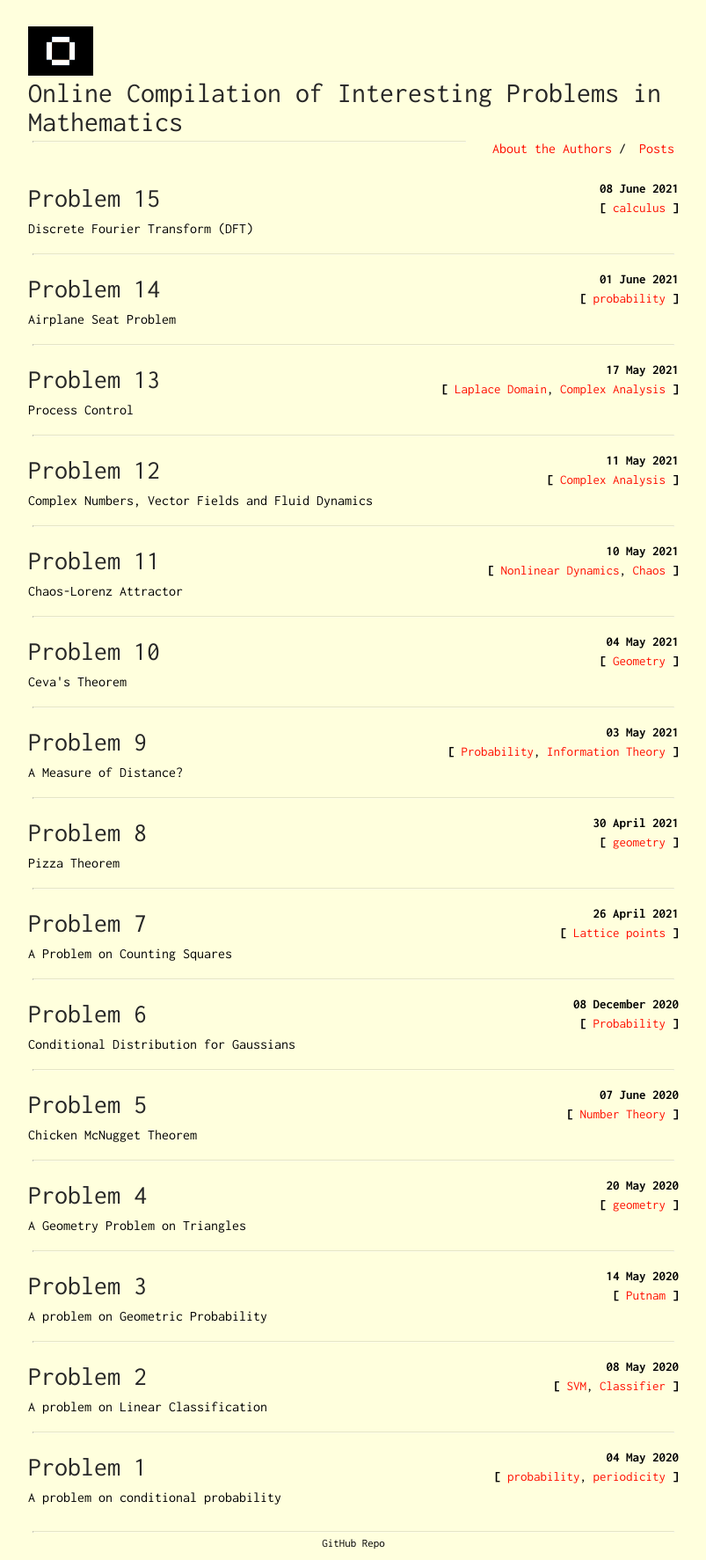
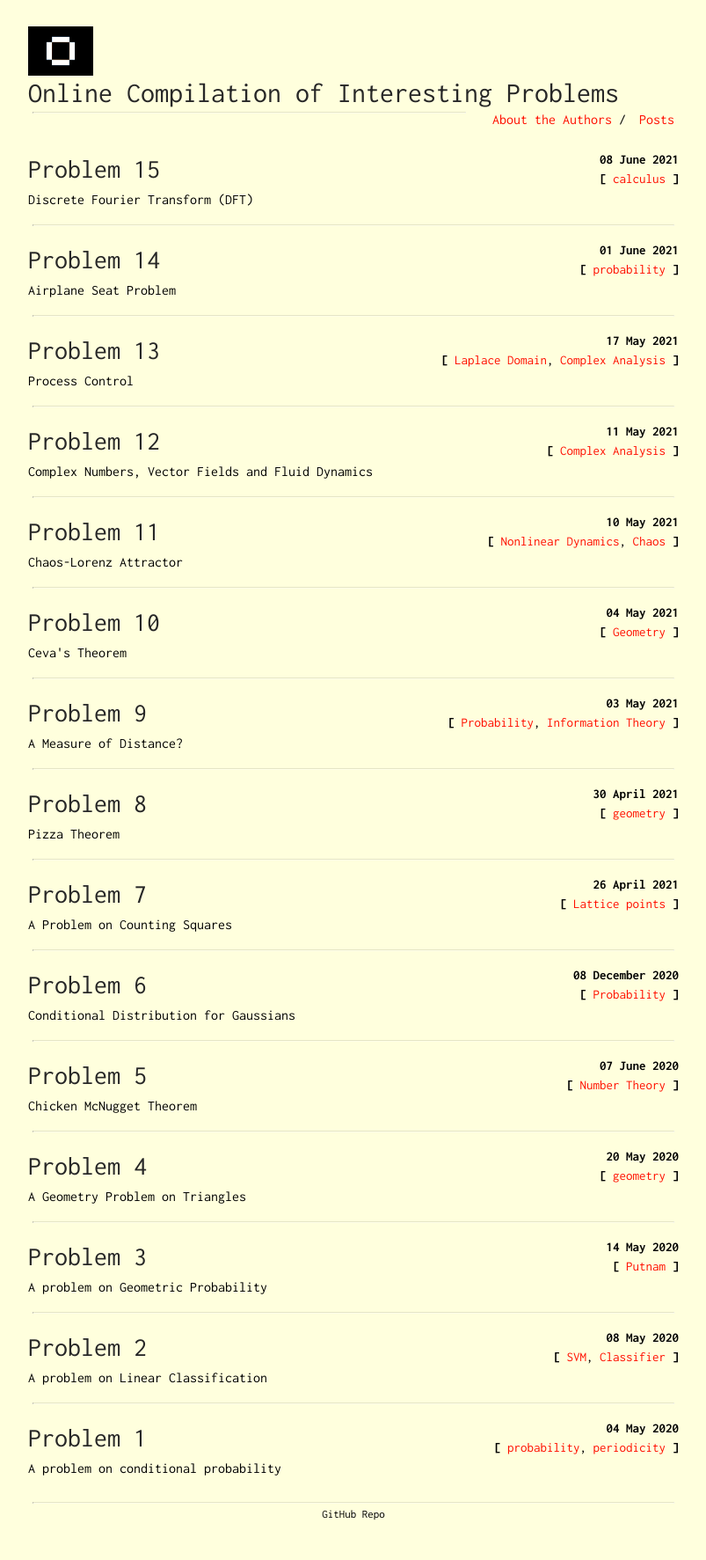
Before and after one commit to Oscuro-Phoenix/math-for-fun, a Jekyll site: the page built from index.html, in a window 1280 px wide. Shown: the whole page at 88% size, without its empty margins (238-1041 px from the left). Built offline with Jekyll 4.4.1, drawn with Linux system fonts in a browser that asks for light colours; after the commit the page ends 1740 px from its top, so only the background shows below that.

Commit message:
Config v2.4

```diff
--- a/_config.yml
+++ b/_config.yml
@@ -1,7 +1,6 @@
 title: OCIP
-description: Online Compilation of Interesting Problems (OCIP)
 author: oscuro-phoenix
-subtitle: Online Compilation of Interesting Problems in Mathematics
+subtitle: Online Compilation of Interesting Problems
 
 url: "https://oscuro-phoenix.github.io"
 baseurl: "/math-for-fun"
```
